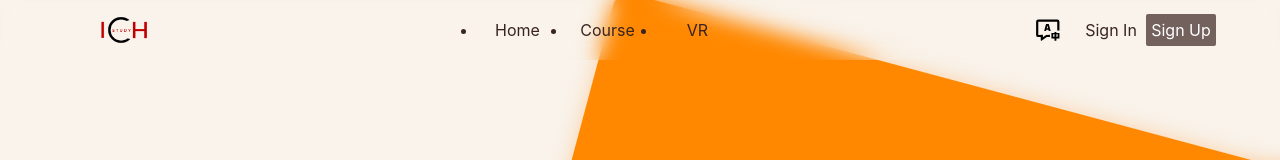
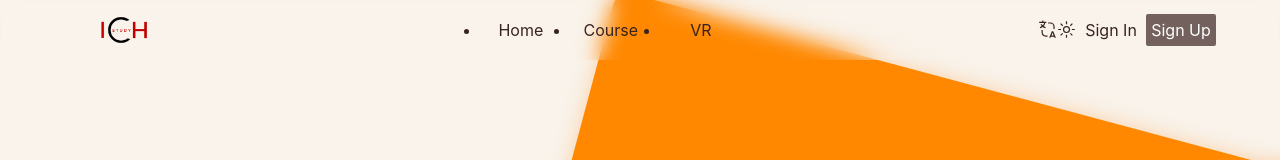
Before and after one commit to maple1528/ichstudy-vue3, a Vue app: page /#/home in a window 1280 px wide. Shown: the top 160 px of the page. Built offline with nearby package versions, Linux system fonts and the light colour scheme; grey boxes are pictures that could not be loaded; a web font is replaced by a local one.

Commit message:
feat: 增加夜间模式

```diff
--- a/index.html
+++ b/index.html
@@ -6,6 +6,14 @@
     <meta name="viewport" content="width=device-width, initial-scale=1.0" />
     <title>ICHStudy</title>
   </head>
+  <script>
+    (function () {
+      const prefersDark = window.matchMedia && window.matchMedia('(prefers-color-scheme: dark)').matches
+      const setting = localStorage.getItem('vueuse-color-scheme') || 'auto'
+      if (setting === 'dark' || (prefersDark && setting !== 'light'))
+        document.documentElement.classList.toggle('dark', true)
+    })()
+  </script>
   <body>
     <div id="app"></div>
     <script type="module" src="/src/main.ts"></script>
--- a/package.json
+++ b/package.json
@@ -9,6 +9,7 @@
     "preview": "vite preview"
   },
   "dependencies": {
+    "@vueuse/core": "^9.12.0",
     "axios": "^0.27.2",
     "element-plus": "^2.2.16",
     "pinia": "^2.0.19",
@@ -19,6 +20,7 @@
     "vue3-video-play": "^1.3.1-beta.6"
   },
   "devDependencies": {
+    "@iconify-json/carbon": "^1.1.14",
     "@intlify/unplugin-vue-i18n": "^0.8.1",
     "@types/node": "^18.7.6",
     "@types/validator": "^13.7.6",
--- /dev/null
+++ b/src/composables/dark.ts
@@ -0,0 +1,5 @@
+import { useDark, usePreferredDark, useToggle } from "@vueuse/core"
+
+export const isDark = useDark()
+export const toggleDark = useToggle(isDark)
+export const preferredDark = usePreferredDark()
--- a/src/layouts/components/Header.vue
+++ b/src/layouts/components/Header.vue
@@ -9,8 +9,11 @@
     </div>
 
     <div class="header-right flex-between-center">
-      <div class="lang" @click="switchLang">
-        <img src="@/assets/lang.svg" alt="languages">
+      <div icon-btn @click="switchLang">
+        <div i-carbon-ibm-watson-language-translator />
+      </div>
+      <div icon-btn @click="toggleDark()" >
+        <div font-8 i="carbon-sun dark:carbon-moon" />
       </div>
       <div class="user-box flex-between-center" v-if="userStore.token">
         <div class="avatar" @click="routerPush('/my')">
@@ -38,6 +41,8 @@ import { useUserStore } from '@/store/user'
 import { routerPush } from '@/utils/common'
 import useLocale from '@/hook/useLocale'
 import { onMounted, ref } from 'vue';
+
+import { toggleDark } from '@/composables/dark'
 
 const userStore = useUserStore()
 
--- a/unocss.config.ts
+++ b/unocss.config.ts
@@ -12,7 +12,7 @@ import {
 export default defineConfig({
   shortcuts: [
     // ['btn', 'px-4 py-1 rounded inline-block bg-teal-700 text-white cursor-pointer hover:bg-teal-800 disabled:cursor-default disabled:bg-gray-600 disabled:opacity-50'],
-    ['icon-btn', 'inline-block cursor-pointer select-none opacity-75 transition duration-200 ease-in-out hover:opacity-100 hover:text-teal-600'],
+    ['icon-btn', 'inline-block cursor-pointer select-none transition duration-200 ease-in-out hover:opacity-100 hover:text-teal-600'],
   ],
   presets: [
     presetUno(),
```
Also changed, not shown: 1 other file (tests, documents, lock files or other folders).
